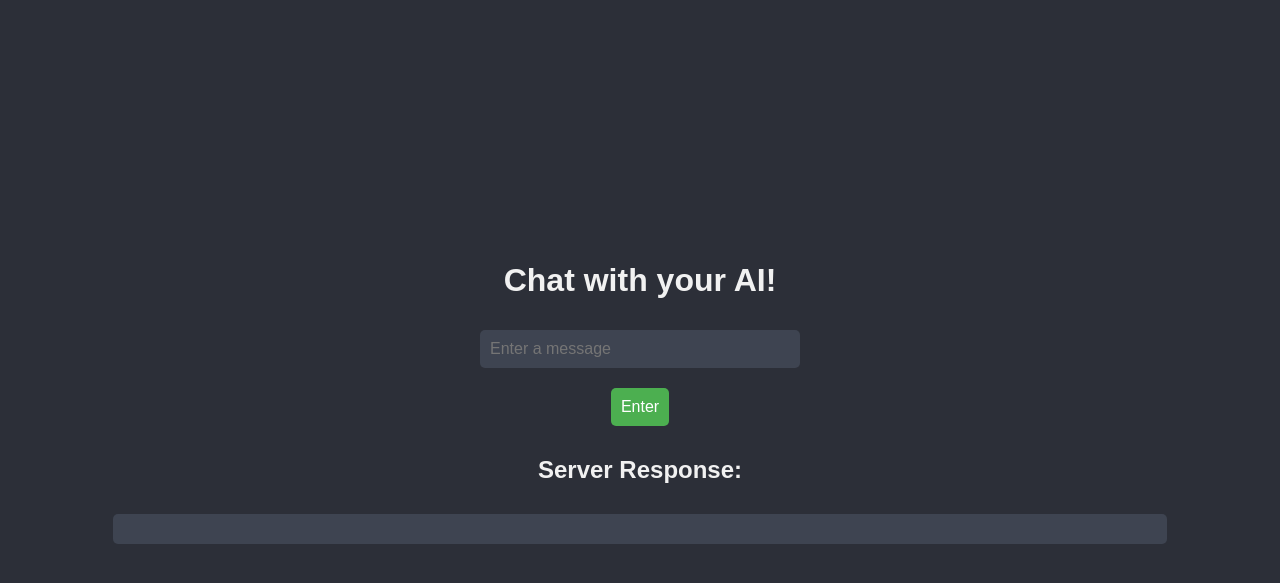
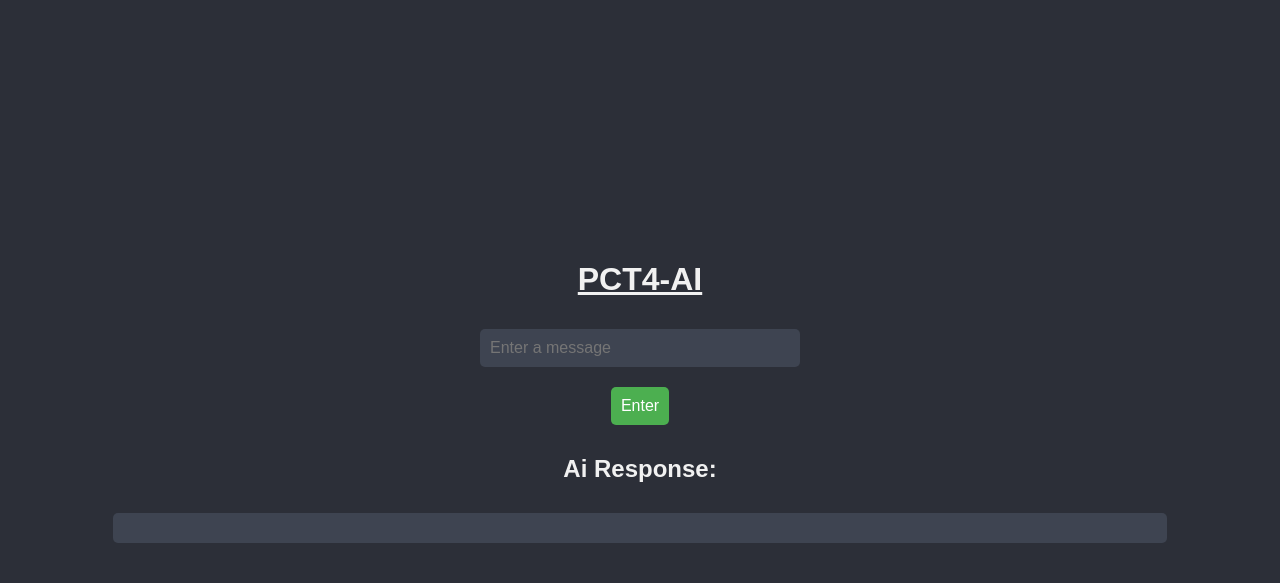
Before and after one commit to WalterPou/WebServer-AI, a Flask app: page /main in a window 1280 px wide. Shown: the top 583 px of the page. Run offline with Flask 3, Linux system fonts and the light colour scheme; the visitor is signed in with stand-in values (Sample User, id 1).

Commit message:
Update AI-Page.html

```diff
--- a/WebServer-2/templates/AI-Page.html
+++ b/WebServer-2/templates/AI-Page.html
@@ -50,6 +50,12 @@
             margin-top: 20px;
         }
 
+        h1 {
+            color: #f1f1f1; /* Light color for headings */
+            margin-top: 20px;
+            text-decoration: underline;
+        }
+
         #serverResponse {
             background-color: #3e4451; /* Dark background for response area */
             color: #ffeb3b; /* Yellow text for emphasis */
@@ -61,13 +67,12 @@
     </style>
 </head>
 <body>
-    <h1>Chat with your AI!</h1>
+    <h1>PCT4-AI</h1>
 
-    <!-- Input box and button -->
     <input type="text" id="userInput" placeholder="Enter a message">
     <button id="sendButton">Enter</button>
 
-    <h2>Server Response:</h2>
+    <h2>Ai Response:</h2>
     <p id="serverResponse"></p>
 
     <script>
@@ -89,7 +94,7 @@
             .then(response => response.json())
             .then(data => {
                 console.log('Success:', data);
-                document.getElementById("serverResponse").textContent = 'Server says: ' + data.response;
+                document.getElementById("serverResponse").textContent = 'AI says: ' + data.response;
             })
             .catch((error) => {
                 console.error('Error:', error);
```
